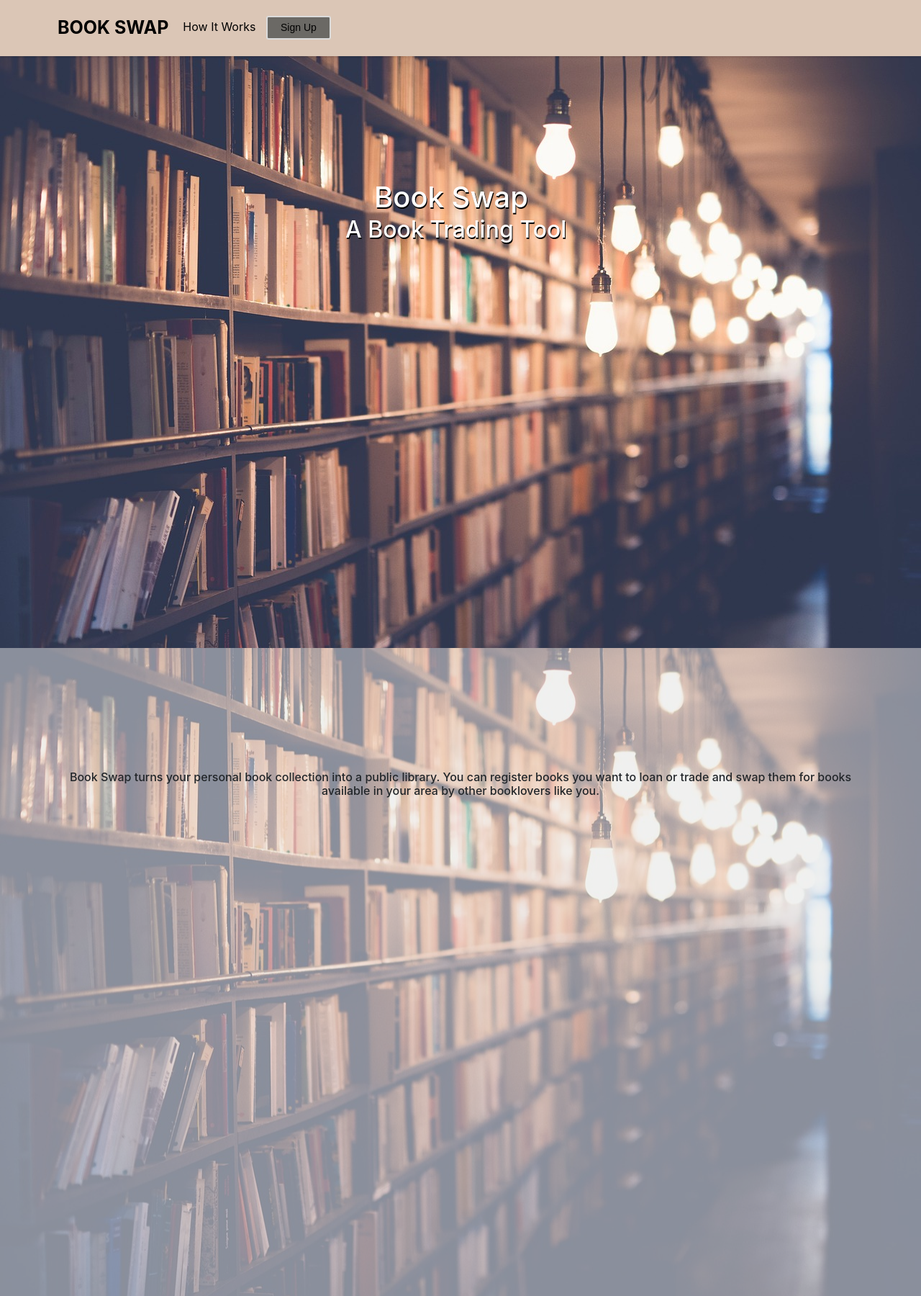
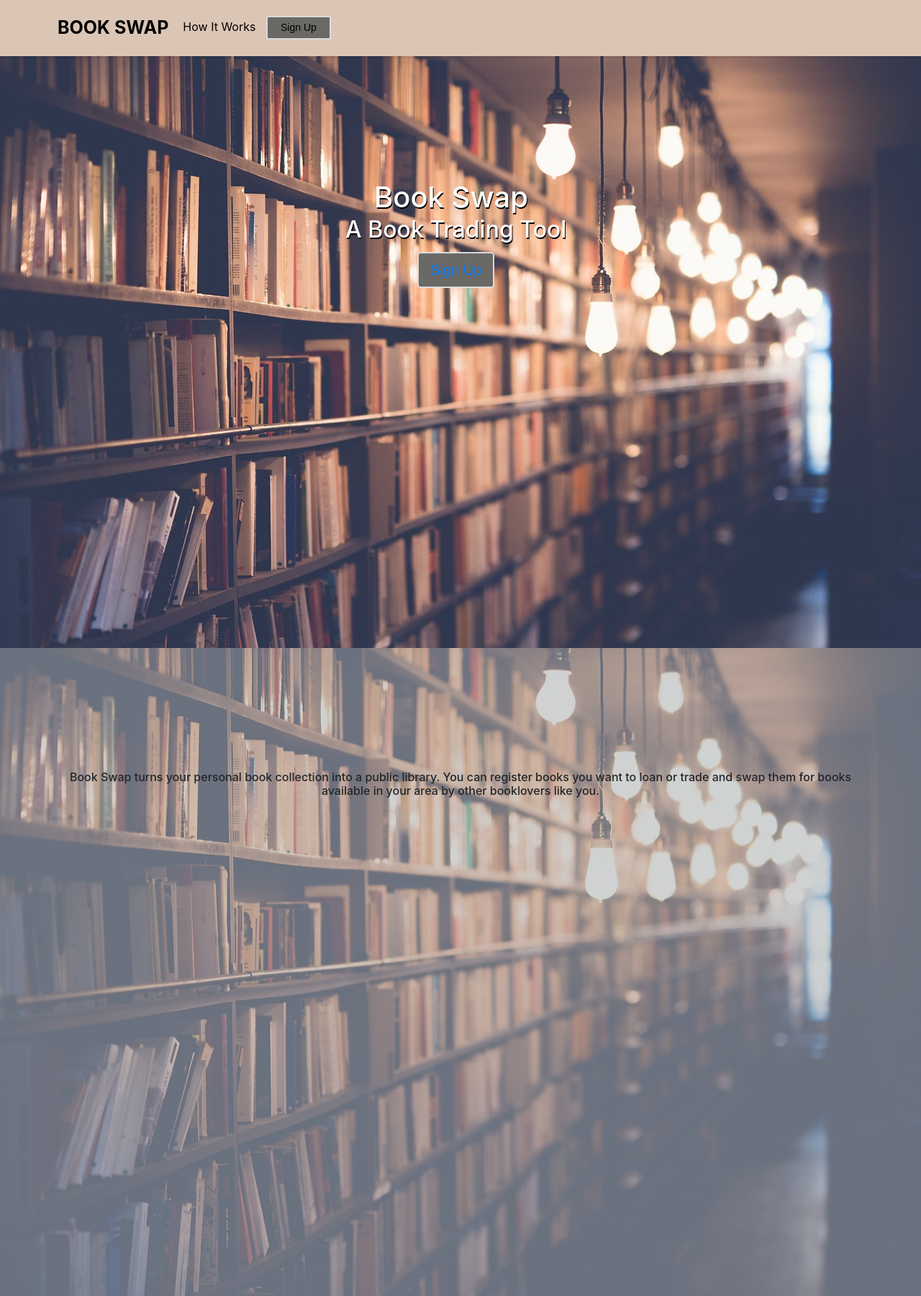
Before and after one commit to dkallattil/bookswap, a PHP site: page / in a window 1280 px wide. Shown: the whole page at 72% size. Run offline with PHP 8.4, Linux system fonts and the light colour scheme.

Commit message:
sign up button on home page

```diff
--- a/css/style.css
+++ b/css/style.css
@@ -77,6 +77,26 @@ h6 {
   background: #aeb8bf;
   text-decoration: none;
 }
+.btn-lg {
+  -webkit-border-radius: 5;
+  -moz-border-radius: 5;
+  border-radius: 5px;
+  font-family: Arial;
+  color: #ffffff;
+  font-size: 20px;
+  background: #6b6965;
+  padding: 10px 20px 10px 20px;
+  border: solid #dbdbdb 2px;
+  text-decoration: none;
+  position: absolute;
+  top: 350px;
+  left: 510px;
+}
+
+.btn-lg:hover {
+  background: #aeb8bf;
+  text-decoration: none;
+}
 
 .content {
   position: relative;
@@ -153,7 +173,7 @@ h6 {
   top: 0;
   left: 0;
   right: 0;
-  background: rgba(229, 231, 233, 0.5);
+  background: rgba(166, 172, 175, 0.5);
 }
 .cover a:hover {
   color: white;
--- a/index.html
+++ b/index.html
@@ -35,7 +35,7 @@
 				<div class="row">
 					<h1 style="color: white;">Book Swap</h1>
 					<h2 style="color: white;">A Book Trading Tool</h2>
-					<p class="animate-box" data-animate-effect="fadeIn"><a href="#" class="btn btn-primary btn-lg">Sign Up</a></p>
+					<button type="button" class="btn-lg"><a href="signup.html">Sign Up</a></button>>
 				</div>
 			</div>
 		</div>
```
Also changed, not shown: signup.html (+9 -0 lines).
